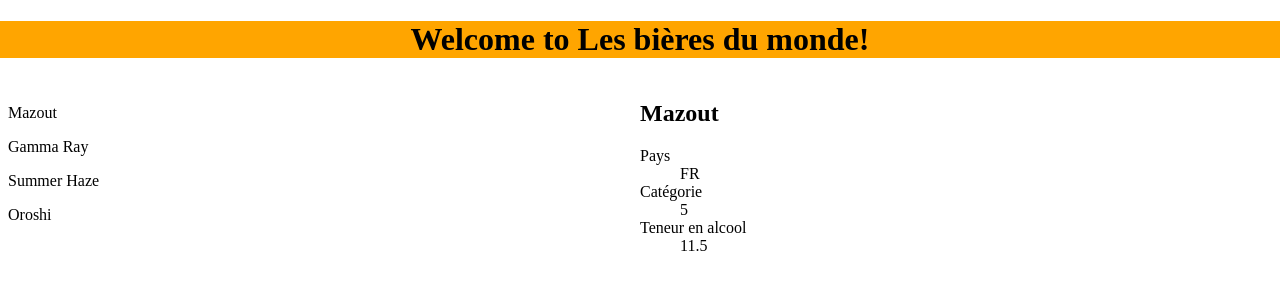
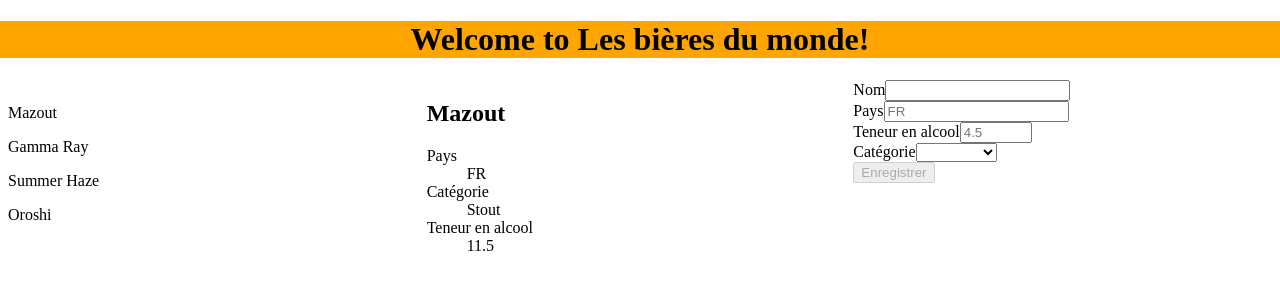
Before and after one commit to pbreteche/angular-beer, an Angular app: page / in a window 1280 px wide. Shown: the top 300 px of the page. Built offline with nearby package versions, Linux system fonts and the light colour scheme.

Commit message:
formulaires

```diff
--- a/src/app/app.component.html
+++ b/src/app/app.component.html
@@ -5,5 +5,6 @@
   <div class="main">
     <app-beer-list [beers]="beers" (beerSelected)="setCurrentBeer($event)"></app-beer-list>
     <app-beer-detail [beer]="currentBeer"></app-beer-detail>
+    <app-beer-form (beerCreated)="add($event)"></app-beer-form>
   </div>
 </div>
--- a/src/app/app.component.ts
+++ b/src/app/app.component.ts
@@ -15,4 +15,8 @@ export class AppComponent {
   setCurrentBeer(beer: Beer) {
     this.currentBeer = beer;
   }
+
+  add(beer: Beer) {
+    this.beers.unshift(beer);
+  }
 }
--- /dev/null
+++ b/src/app/beer-form/beer-form.component.html
@@ -0,0 +1,35 @@
+<form #form="ngForm" (ngSubmit)="createBeer(); form.reset()">
+  <div>
+    <label for="beer.name">Nom</label>
+    <input type="text" id="beer.name" name="name"
+           [(ngModel)]="newBeer.name"
+           required
+    >
+  </div>
+  <div>
+    <p [hidden]="countryModel.valid || countryModel.pristine">Le pays doit être au format ISO 3166, ex: "FR" ou "UK"</p>
+    <label for="beer.country">Pays</label>
+    <input type="text" id="beer.country" name="country" placeholder="FR"
+           [(ngModel)]="newBeer.country" #countryModel="ngModel"
+           required pattern="[A-Z]{2}"
+    >
+  </div>
+  <div>
+    <label for="beer.alcoholByVolume">Teneur en alcool</label>
+    <input type="number" id="beer.alcoholByVolume" name="alcoholByVolume"
+           [(ngModel)]="newBeer.alcoholByVolume"
+           min="0" max="99.9" step="0.1" placeholder="4.5"
+           pattern="[0-9]{1,2}(\.[0-9])?"
+    >
+  </div>
+  <div>
+    <label for="beer.category">Catégorie</label>
+    <select id="beer.category" name="category"
+           [(ngModel)]="newBeer.category"
+    >
+      <option *ngFor="let option of categoryOptions | keyvalue"
+              [ngValue]="option.key">{{ option.value }}</option>
+    </select>
+  </div>
+  <button [disabled]="form.invalid">Enregistrer</button>
+</form>
--- /dev/null
+++ b/src/app/beer-form/beer-form.component.scss
@@ -0,0 +1,3 @@
+:not(form).ng-dirty.ng-invalid {
+  background-color: red;
+}
--- /dev/null
+++ b/src/app/beer-form/beer-form.component.ts
@@ -0,0 +1,24 @@
+import {Component, EventEmitter, OnInit, Output} from '@angular/core';
+import {Beer, BeerCategory} from '../../beer';
+
+@Component({
+  selector: 'app-beer-form',
+  templateUrl: './beer-form.component.html',
+  styleUrls: ['./beer-form.component.scss']
+})
+export class BeerFormComponent implements OnInit {
+
+  @Output() beerCreated = new EventEmitter<Beer>();
+  newBeer = new Beer();
+  categoryOptions = BeerCategory;
+
+  constructor() { }
+
+  ngOnInit() {
+  }
+
+  createBeer() {
+    this.beerCreated.emit(this.newBeer);
+    this.newBeer = new Beer();
+  }
+}
--- /dev/null
+++ b/src/app/beer-reactive-form/beer-reactive-form.component.html
@@ -0,0 +1,3 @@
+<p>
+  beer-reactive-form works!
+</p>
--- /dev/null
+++ b/src/app/beer-reactive-form/beer-reactive-form.component.ts
@@ -0,0 +1,15 @@
+import { Component, OnInit } from '@angular/core';
+
+@Component({
+  selector: 'app-beer-reactive-form',
+  templateUrl: './beer-reactive-form.component.html',
+  styleUrls: ['./beer-reactive-form.component.scss']
+})
+export class BeerReactiveFormComponent implements OnInit {
+
+  constructor() { }
+
+  ngOnInit() {
+  }
+
+}
--- a/src/beer.ts
+++ b/src/beer.ts
@@ -1,11 +1,11 @@
 export enum BeerCategory {
-  Ale,
-  PaleAle,
-  IndianPaleAle,
-  Lambic,
-  Weissbier,
-  Stout,
-  Porter
+  Ale = 'Ale',
+  PaleAle = 'Pale Ale',
+  IndianPaleAle = 'I.P.A.',
+  Lambic = 'Lambic',
+  Weissbier = 'Weissbier',
+  Stout = 'Stout',
+  Porter = 'Porter',
 }
 
 export class Beer {
```
Also changed, not shown: src/app/app.module.ts (+8 -2 lines), src/app/beer-reactive-form/beer-reactive-form.component.scss (added), 2 other files (tests, documents, lock files or other folders).
